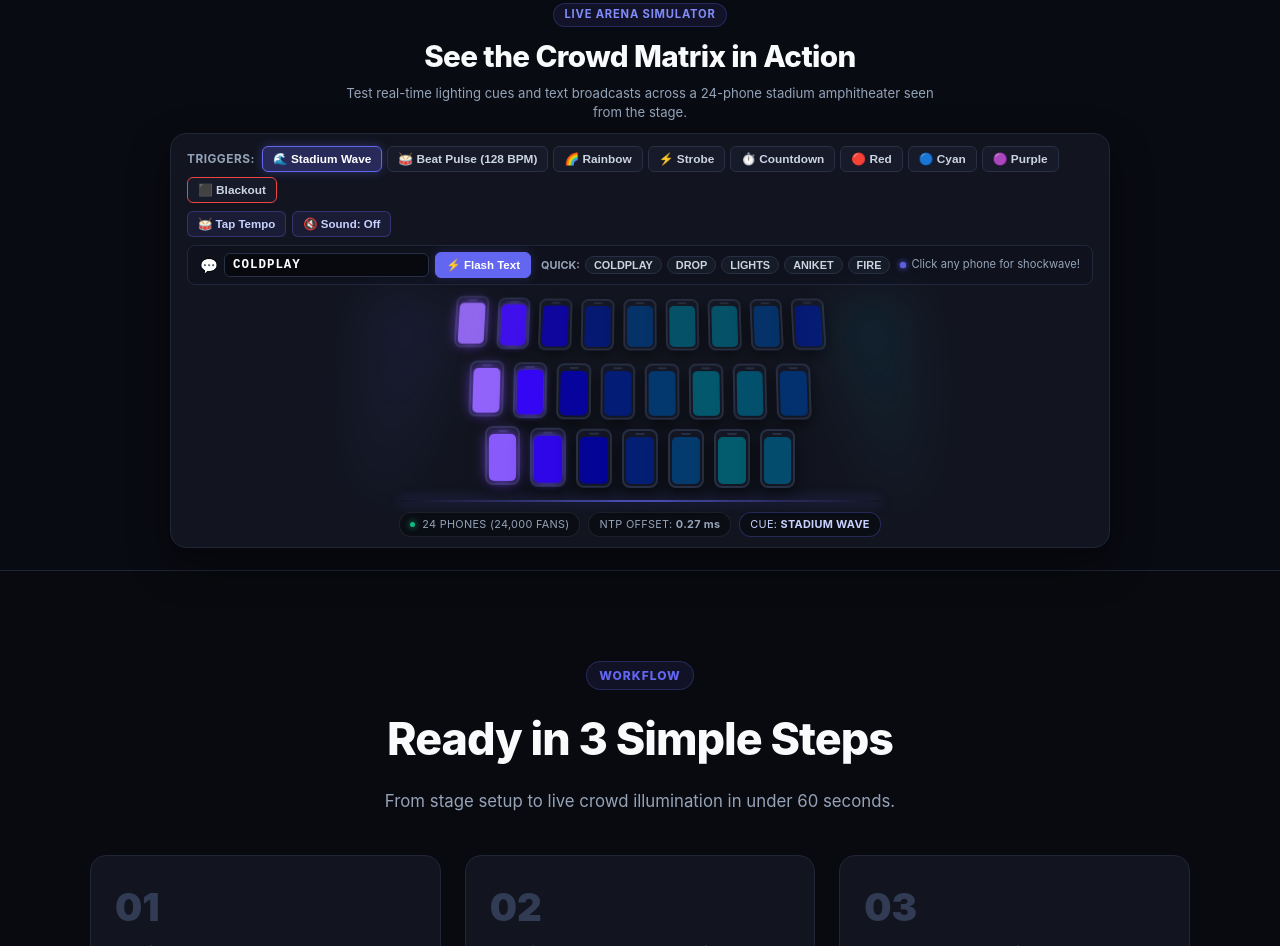
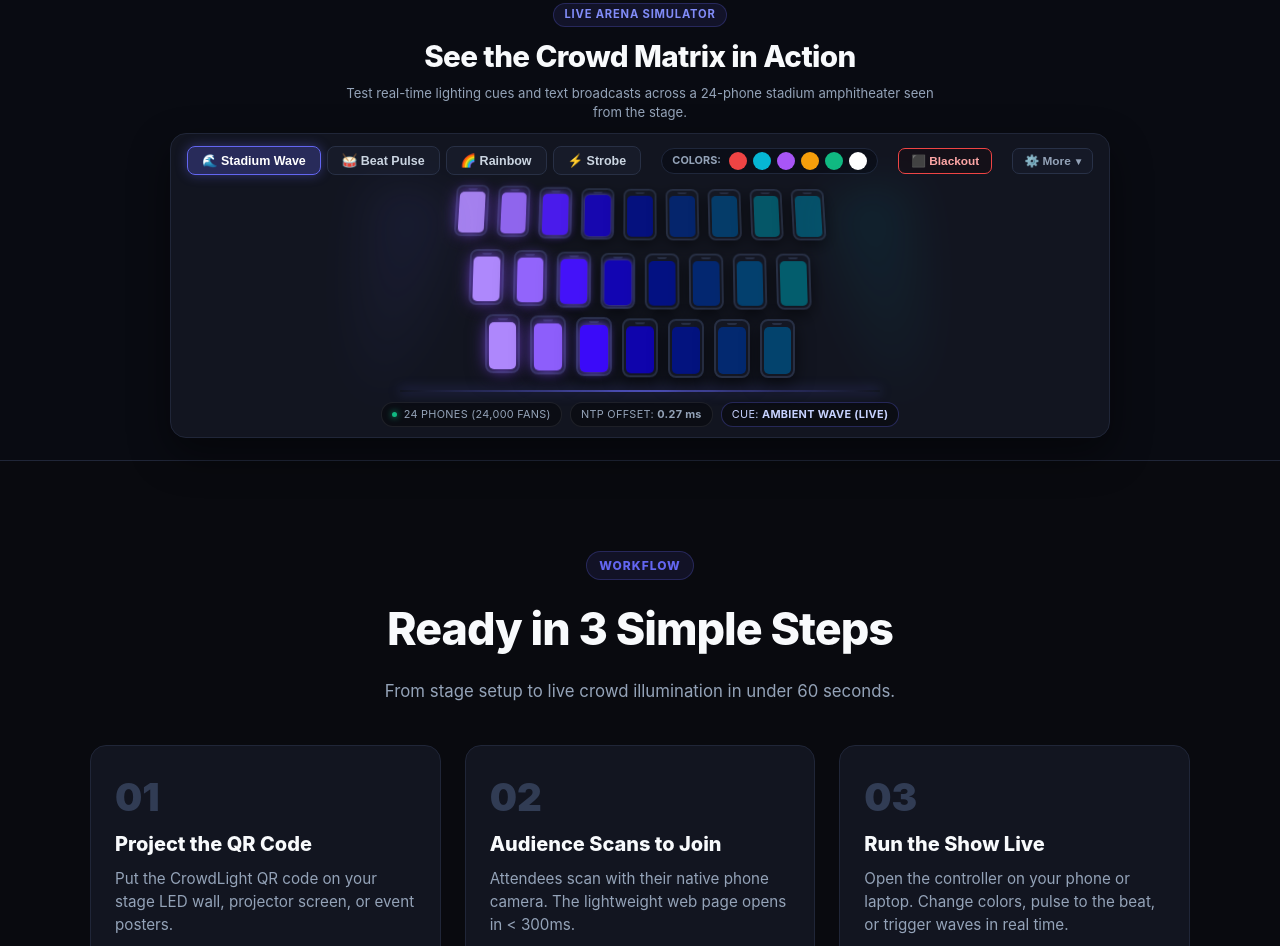
Before and after one commit to itsrajaniket/CrowdLight, a website: page public/index.html in a window 1280 px wide. Shown: the part 1408-2354 px from the top of the page. Drawn offline with Linux system fonts and the light colour scheme; animation ran at ten frames a second.

Commit message:
feat(simulator): declutter controls into 4 main buttons, color swatches, collapsible More drawer, and start alive with ambient wave

```diff
--- a/public/index.html
+++ b/public/index.html
@@ -153,45 +153,63 @@
       </div>
 
       <div class="simulator-box">
-        <!-- Row 1: Stage Triggers & Aux Controls -->
-        <div class="sim-deck-row">
-          <div class="sim-controls">
-            <span class="sim-controls-label">Triggers:</span>
-            <button class="sim-btn active" data-sim="wave">🌊 Stadium Wave</button>
-            <button class="sim-btn" data-sim="pulse">🥁 Beat Pulse (<span id="sim-bpm-val">128</span> BPM)</button>
-            <button class="sim-btn" data-sim="rainbow">🌈 Rainbow</button>
-            <button class="sim-btn" data-sim="strobe">⚡ Strobe</button>
-            <button class="sim-btn" data-sim="countdown">⏱️ Countdown</button>
-            <button class="sim-btn" data-sim="color" data-color="#ef4444">🔴 Red</button>
-            <button class="sim-btn" data-sim="color" data-color="#06b6d4">🔵 Cyan</button>
-            <button class="sim-btn" data-sim="color" data-color="#a855f7">🟣 Purple</button>
-            <button class="sim-btn blackout" data-sim="blackout">⬛ Blackout</button>
+        <!-- Main Show Control Bar (Clean 4 Big Buttons + Swatches + Blackout + More) -->
+        <div class="sim-main-bar">
+          <!-- 4 Big Feature Buttons -->
+          <div class="sim-show-buttons">
+            <button class="sim-main-btn active" data-sim="wave">🌊 Stadium Wave</button>
+            <button class="sim-main-btn" data-sim="pulse">🥁 Beat Pulse</button>
+            <button class="sim-main-btn" data-sim="rainbow">🌈 Rainbow</button>
+            <button class="sim-main-btn" data-sim="strobe">⚡ Strobe</button>
           </div>
 
-          <div class="sim-aux-bar">
-            <button class="sim-aux-btn" id="btn-tap-tempo" title="Tap repeatedly to set tempo">🥁 Tap Tempo</button>
-            <button class="sim-aux-btn" id="btn-sound-toggle" title="Toggle audio synthesizer">🔇 Sound: Off</button>
+          <!-- Color Swatches Strip -->
+          <div class="sim-swatches-strip" title="Solid Colors">
+            <span class="swatches-label">Colors:</span>
+            <button class="color-swatch" data-sim="color" data-color="#ef4444" style="--swatch-c:#ef4444;" title="Red"></button>
+            <button class="color-swatch" data-sim="color" data-color="#06b6d4" style="--swatch-c:#06b6d4;" title="Cyan"></button>
+            <button class="color-swatch" data-sim="color" data-color="#a855f7" style="--swatch-c:#a855f7;" title="Purple"></button>
+            <button class="color-swatch" data-sim="color" data-color="#f59e0b" style="--swatch-c:#f59e0b;" title="Amber"></button>
+            <button class="color-swatch" data-sim="color" data-color="#10b981" style="--swatch-c:#10b981;" title="Emerald"></button>
+            <button class="color-swatch" data-sim="color" data-color="#ffffff" style="--swatch-c:#ffffff;" title="White"></button>
           </div>
+
+          <!-- Blackout Button -->
+          <button class="sim-blackout-btn" data-sim="blackout" title="Instant Blackout Kill-Switch">⬛ Blackout</button>
+
+          <!-- Collapsible More Controls Toggle -->
+          <button class="sim-more-toggle" id="btn-toggle-more" type="button" aria-expanded="false" title="Show Pro Controls">
+            <span>⚙️ More</span>
+            <span class="more-chevron">▾</span>
+          </button>
         </div>
 
-        <!-- Row 2: Live Text Flash Bar & Quick Chips -->
-        <div class="sim-text-bar">
-          <div class="sim-text-input-wrap">
-            <span class="sim-text-icon">💬</span>
-            <input type="text" id="sim-text-input" placeholder="Type text to flash (e.g. COLDPLAY, DROP, GOOGLE)..." maxlength="12" value="COLDPLAY">
-            <button class="btn-text-action primary" id="btn-flash-text" title="Flash full text across every phone">⚡ Flash Text</button>
-          </div>
-          <div class="sim-text-chips">
-            <span class="chips-label">Quick:</span>
-            <button class="text-chip" data-word="COLDPLAY">COLDPLAY</button>
-            <button class="text-chip" data-word="DROP">DROP</button>
-            <button class="text-chip" data-word="LIGHTS">LIGHTS</button>
-            <button class="text-chip" data-word="ANIKET">ANIKET</button>
-            <button class="text-chip" data-word="FIRE">FIRE</button>
-          </div>
-          <div class="sim-hint-inline">
-            <span class="touch-dot"></span>
-            <span>Click any phone for shockwave!</span>
+        <!-- Collapsible More Drawer (Text Flash, Quick Chips, Tap Tempo, Sound) -->
+        <div id="sim-more-panel" class="sim-more-drawer" hidden>
+          <div class="sim-drawer-content">
+            <!-- Text Flash Form -->
+            <div class="sim-text-input-wrap">
+              <span class="sim-text-icon">💬</span>
+              <input type="text" id="sim-text-input" placeholder="Type text to flash (e.g. LIGHTS, DROP)..." maxlength="12" value="LIGHTS">
+              <button class="btn-text-action primary" id="btn-flash-text" title="Flash full text across every phone">⚡ Flash Text</button>
+            </div>
+
+            <!-- Neutral Quick Words -->
+            <div class="sim-text-chips">
+              <span class="chips-label">Quick:</span>
+              <button class="text-chip" data-word="LIGHTS">✨ LIGHTS</button>
+              <button class="text-chip" data-word="DROP">🔥 DROP</button>
+              <button class="text-chip" data-word="ANIKET">⚡ ANIKET</button>
+              <button class="text-chip" data-word="FIRE">💥 FIRE</button>
+              <button class="text-chip" data-word="HELLO">👋 HELLO</button>
+            </div>
+
+            <!-- Aux Controls (Tap Tempo, Countdown & Audio) -->
+            <div class="sim-aux-drawer-group">
+              <button class="sim-aux-btn" id="btn-tap-tempo" title="Tap repeatedly to set tempo">🥁 Tap Tempo (<span id="sim-bpm-val">128</span> BPM)</button>
+              <button class="sim-aux-btn" data-sim="countdown" title="Trigger 3-2-1 Countdown">⏱️ Countdown</button>
+              <button class="sim-aux-btn" id="btn-sound-toggle" title="Toggle audio synthesizer">🔇 Sound: Off</button>
+            </div>
           </div>
         </div>
 
--- a/public/landing.css
+++ b/public/landing.css
@@ -602,8 +602,8 @@ body {
   box-shadow: 0 16px 40px rgba(0, 0, 0, 0.45);
 }
 
-/* Row 1: Stage Triggers & Aux Controls */
-.sim-deck-row {
+/* Main Show Control Bar (Uncluttered) */
+.sim-main-bar {
   display: flex;
   align-items: center;
   justify-content: space-between;
@@ -612,53 +612,166 @@ body {
   flex-wrap: wrap;
 }
 
-.sim-controls {
-  display: flex;
-  align-items: center;
-  gap: 5px;
+/* 4 Big Main Feature Buttons */
+.sim-show-buttons {
+  display: flex;
+  align-items: center;
+  gap: 6px;
   flex-wrap: wrap;
 }
 
-.sim-controls-label {
-  font-size: 0.74rem;
-  font-weight: 700;
-  color: var(--text-muted);
-  text-transform: uppercase;
-  letter-spacing: 0.5px;
-  margin-right: 2px;
-}
-
-.sim-btn {
-  padding: 5px 10px;
+.sim-main-btn {
+  padding: 6px 14px;
   background: #171b29;
   border: 1px solid #283045;
   color: #cbd5e1;
+  font-size: 0.78rem;
+  font-weight: 700;
+  border-radius: 8px;
+  cursor: pointer;
+  transition: all 0.15s ease;
+  white-space: nowrap;
+}
+
+.sim-main-btn:hover {
+  background: #232a3d;
+  border-color: #6366f1;
+  color: #ffffff;
+}
+
+.sim-main-btn.active {
+  background: rgba(99, 102, 241, 0.28);
+  border-color: #6366f1;
+  color: #ffffff;
+  box-shadow: 0 0 12px rgba(99, 102, 241, 0.4);
+}
+
+/* Color Swatches Strip */
+.sim-swatches-strip {
+  display: flex;
+  align-items: center;
+  gap: 6px;
+  background: #0b0e18;
+  border: 1px solid #1f273b;
+  border-radius: 20px;
+  padding: 3px 10px;
+}
+
+.swatches-label {
+  font-size: 0.68rem;
+  font-weight: 700;
+  color: var(--text-muted);
+  text-transform: uppercase;
+  margin-right: 2px;
+}
+
+.color-swatch {
+  width: 18px;
+  height: 18px;
+  border-radius: 50%;
+  background-color: var(--swatch-c);
+  border: 2px solid transparent;
+  cursor: pointer;
+  padding: 0;
+  transition: transform 0.15s cubic-bezier(0.34, 1.56, 0.64, 1), border-color 0.15s ease, box-shadow 0.15s ease;
+  outline: none;
+  flex-shrink: 0;
+}
+
+.color-swatch:hover {
+  transform: scale(1.25);
+  border-color: #ffffff;
+  z-index: 2;
+}
+
+.color-swatch.active {
+  transform: scale(1.22);
+  border-color: #ffffff;
+  box-shadow: 0 0 10px var(--swatch-c);
+}
+
+/* Blackout Button */
+.sim-blackout-btn {
+  padding: 5px 12px;
+  background: #141018;
+  border: 1px solid #ef4444;
+  color: #fca5a5;
   font-size: 0.74rem;
   font-weight: 700;
-  border-radius: 6px;
+  border-radius: 7px;
   cursor: pointer;
   transition: all 0.12s ease;
   white-space: nowrap;
 }
 
-.sim-btn:hover {
-  background: #232a3d;
+.sim-blackout-btn:hover {
+  background: #ef4444;
+  color: #ffffff;
+  box-shadow: 0 0 10px rgba(239, 68, 68, 0.5);
+}
+
+/* Collapsible More Toggle */
+.sim-more-toggle {
+  display: inline-flex;
+  align-items: center;
+  gap: 5px;
+  padding: 5px 11px;
+  background: #151927;
+  border: 1px solid #283147;
+  color: #94a3b8;
+  font-size: 0.74rem;
+  font-weight: 600;
+  border-radius: 7px;
+  cursor: pointer;
+  transition: all 0.15s ease;
+  white-space: nowrap;
+}
+
+.sim-more-toggle:hover {
+  color: #ffffff;
   border-color: #6366f1;
-  color: #ffffff;
-}
-
-.sim-btn.active {
-  background: rgba(99, 102, 241, 0.28);
+}
+
+.sim-more-toggle.open {
+  background: rgba(99, 102, 241, 0.2);
   border-color: #6366f1;
   color: #ffffff;
-  box-shadow: 0 0 10px rgba(99, 102, 241, 0.35);
-}
-
-.sim-btn.blackout {
-  border-color: #ef4444;
-}
-
-.sim-aux-bar {
+}
+
+.more-chevron {
+  font-size: 0.65rem;
+  transition: transform 0.2s ease;
+  display: inline-block;
+}
+
+.sim-more-toggle.open .more-chevron {
+  transform: rotate(180deg);
+}
+
+/* Collapsible Drawer */
+.sim-more-drawer {
+  background: #0d101a;
+  border: 1px solid #1f273b;
+  border-radius: 10px;
+  padding: 7px 12px;
+  margin-bottom: 8px;
+  animation: drawerSlide 0.2s ease;
+}
+
+@keyframes drawerSlide {
+  from { opacity: 0; transform: translateY(-4px); }
+  to { opacity: 1; transform: translateY(0); }
+}
+
+.sim-drawer-content {
+  display: flex;
+  align-items: center;
+  justify-content: space-between;
+  gap: 10px;
+  flex-wrap: wrap;
+}
+
+.sim-aux-drawer-group {
   display: flex;
   align-items: center;
   gap: 6px;
@@ -689,31 +802,18 @@ body {
   color: #6ee7b7;
 }
 
-/* Row 2: Live Text Flash Bar & Quick Chips */
-.sim-text-bar {
-  display: flex;
-  align-items: center;
-  justify-content: space-between;
-  gap: 10px;
-  background: #0f121d;
-  border: 1px solid #20273a;
-  border-radius: 8px;
-  padding: 6px 12px;
-  margin-bottom: 8px;
-  flex-wrap: wrap;
-}
-
+/* Text Flash Form Inside Drawer */
 .sim-text-input-wrap {
   display: flex;
   align-items: center;
   gap: 6px;
   flex: 1;
-  max-width: 380px;
-  min-width: 240px;
+  max-width: 320px;
+  min-width: 210px;
 }
 
 .sim-text-icon {
-  font-size: 0.9rem;
+  font-size: 0.88rem;
 }
 
 #sim-text-input {
@@ -770,6 +870,7 @@ body {
   display: flex;
   align-items: center;
   gap: 5px;
+  flex-wrap: wrap;
 }
 
 .chips-label {
--- a/public/landing.js
+++ b/public/landing.js
@@ -14,9 +14,13 @@ document.addEventListener('DOMContentLoaded', () => {
     };
   });
 
-  const buttons = document.querySelectorAll('.sim-btn');
+  const allSimTriggers = document.querySelectorAll('[data-sim]');
   const activeCueLabel = document.getElementById('sim-active-cue-label');
   const tickerOffset = document.getElementById('sim-ticker-offset');
+
+  function clearActiveTriggers() {
+    document.querySelectorAll('[data-sim]').forEach(b => b.classList.remove('active'));
+  }
 
   // Animation & interval tracking
   let currentRaf = null;
@@ -24,6 +28,7 @@ document.addEventListener('DOMContentLoaded', () => {
   let currentTimers = [];
   let currentBpm = 128;
   let currentActiveSim = 'wave';
+  let isAmbientActive = true;
 
   // --- Web Audio Synthesizer (Optional sound effects) ---
   let audioCtx = null;
@@ -106,12 +111,12 @@ document.addEventListener('DOMContentLoaded', () => {
   }
 
   // --- Effect: Stadium Wave (Ripple traveling across 24 devices) ---
-  function applyWave() {
+  function applyWave(isSlow = false) {
     stopAllEffects();
     currentActiveSim = 'wave';
-    setCueLabel('STADIUM WAVE');
+    setCueLabel(isSlow ? 'AMBIENT WAVE (LIVE)' : 'STADIUM WAVE');
     const startTime = performance.now();
-    const wavePeriod = 2000; // 2.0s per stadium sweep
+    const wavePeriod = isSlow ? 3200 : 2000; // Slow ambient sweep (3.2s) or energetic stage sweep (2.0s)
 
     function loop(now) {
       const elapsed = now - startTime;
@@ -120,7 +125,7 @@ document.addEventListener('DOMContentLoaded', () => {
         if (!p.screenEl) return;
 
         // Wave travels from left (col 0) to right (col 8) with slight rear curve (row)
-        const delay = (p.col * 160) + (p.row * 60);
+        const delay = (p.col * (isSlow ? 220 : 160)) + (p.row * (isSlow ? 90 : 60));
         const phase = ((elapsed - delay) % wavePeriod + wavePeriod) % wavePeriod;
         const norm = phase / wavePeriod; // 0 to 1
 
@@ -267,7 +272,7 @@ document.addEventListener('DOMContentLoaded', () => {
 
   // --- Effect: Live Text Flash across Stadium (Full word on every device) ---
   function applyTextFlash(rawText) {
-    const text = (rawText || 'COLDPLAY').trim().toUpperCase().slice(0, 12);
+    const text = (rawText || 'LIGHTS').trim().toUpperCase().slice(0, 12);
     stopAllEffects();
     currentActiveSim = 'text-flash';
     setCueLabel(`TEXT FLASH: "${text}"`);
@@ -301,7 +306,7 @@ document.addEventListener('DOMContentLoaded', () => {
 
   // --- Effect: Stadium Ribbon Marquee ---
   function applyTextMarquee(rawText) {
-    const text = `   ${(rawText || 'COLDPLAY').trim().toUpperCase()}   `;
+    const text = `   ${(rawText || 'LIGHTS').trim().toUpperCase()}   `;
     stopAllEffects();
     currentActiveSim = 'marquee';
     setCueLabel(`MARQUEE: "${text.trim()}"`);
@@ -355,6 +360,7 @@ document.addEventListener('DOMContentLoaded', () => {
   crowdPhones.forEach(sourcePhone => {
     sourcePhone.phoneEl.addEventListener('click', (e) => {
       e.stopPropagation();
+      isAmbientActive = false;
       initAudio();
       playSynth(600, 'sine', 0.15, 0.3); // High touch ping
 
@@ -388,16 +394,17 @@ document.addEventListener('DOMContentLoaded', () => {
     });
   });
 
-  // --- Attach Simulator Stage Trigger Buttons ---
-  buttons.forEach(btn => {
+  // --- Attach Simulator Stage Trigger Buttons, Swatches & Blackout ---
+  allSimTriggers.forEach(btn => {
     btn.addEventListener('click', () => {
+      isAmbientActive = false;
       initAudio();
-      buttons.forEach(b => b.classList.remove('active'));
+      clearActiveTriggers();
       btn.classList.add('active');
 
       const simType = btn.dataset.sim;
       if (simType === 'wave') {
-        applyWave();
+        applyWave(false);
       } else if (simType === 'rainbow') {
         applyRainbow();
       } else if (simType === 'pulse') {
@@ -410,11 +417,29 @@ document.addEventListener('DOMContentLoaded', () => {
         applyBlackout();
       } else if (simType === 'color') {
         const color = btn.dataset.color || '#ef4444';
-        const label = btn.textContent.trim();
+        const label = btn.title ? `SOLID ${btn.title.toUpperCase()}` : 'SOLID COLOR';
         applyColor(color, label);
       }
     });
   });
+
+  // --- Collapsible More Controls Drawer Toggle ---
+  const btnToggleMore = document.getElementById('btn-toggle-more');
+  const simMorePanel = document.getElementById('sim-more-panel');
+  if (btnToggleMore && simMorePanel) {
+    btnToggleMore.addEventListener('click', () => {
+      const isHidden = simMorePanel.hasAttribute('hidden');
+      if (isHidden) {
+        simMorePanel.removeAttribute('hidden');
+        btnToggleMore.classList.add('open');
+        btnToggleMore.setAttribute('aria-expanded', 'true');
+      } else {
+        simMorePanel.setAttribute('hidden', '');
+        btnToggleMore.classList.remove('open');
+        btnToggleMore.setAttribute('aria-expanded', 'false');
+      }
+    });
+  }
 
   // --- Tap Tempo Calculator ---
   const btnTapTempo = document.getElementById('btn-tap-tempo');
@@ -423,6 +448,7 @@ document.addEventListener('DOMContentLoaded', () => {
 
   if (btnTapTempo) {
     btnTapTempo.addEventListener('click', () => {
+      isAmbientActive = false;
       initAudio();
       playSynth(440, 'triangle', 0.06, 0.25);
       const now = performance.now();
@@ -472,18 +498,20 @@ document.addEventListener('DOMContentLoaded', () => {
 
   if (btnFlashText) {
     btnFlashText.addEventListener('click', () => {
+      isAmbientActive = false;
       initAudio();
-      buttons.forEach(b => b.classList.remove('active'));
-      const text = textInput?.value || 'COLDPLAY';
+      clearActiveTriggers();
+      const text = textInput?.value || 'LIGHTS';
       applyTextFlash(text);
     });
   }
 
   if (btnMarqueeText) {
     btnMarqueeText.addEventListener('click', () => {
+      isAmbientActive = false;
       initAudio();
-      buttons.forEach(b => b.classList.remove('active'));
-      const text = textInput?.value || 'COLDPLAY';
+      clearActiveTriggers();
+      const text = textInput?.value || 'LIGHTS';
       applyTextMarquee(text);
     });
   }
@@ -491,10 +519,11 @@ document.addEventListener('DOMContentLoaded', () => {
   // Quick word chips
   document.querySelectorAll('.text-chip').forEach(chip => {
     chip.addEventListener('click', () => {
+      isAmbientActive = false;
       initAudio();
-      const word = chip.dataset.word || 'COLDPLAY';
+      const word = chip.dataset.word || 'LIGHTS';
       if (textInput) textInput.value = word;
-      buttons.forEach(b => b.classList.remove('active'));
+      clearActiveTriggers();
       applyTextFlash(word);
     });
   });
@@ -597,7 +626,7 @@ document.addEventListener('DOMContentLoaded', () => {
     });
   }
 
-  // Initialize with Stadium Wave running immediately on load
-  applyWave();
+  // Start it alive: slow looping ambient wave on page load
+  applyWave(true);
   if (attendeeSlider) updateCalculator(attendeeSlider.value);
 });
```
